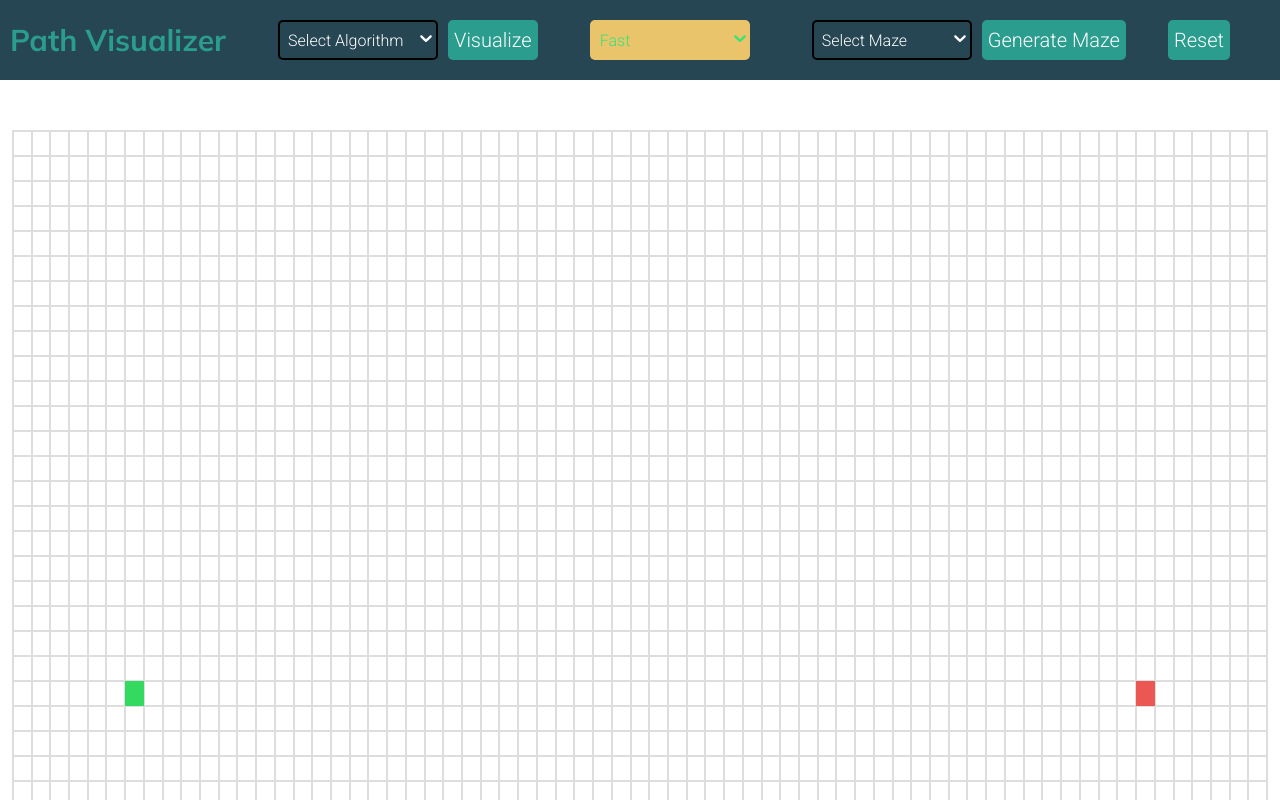
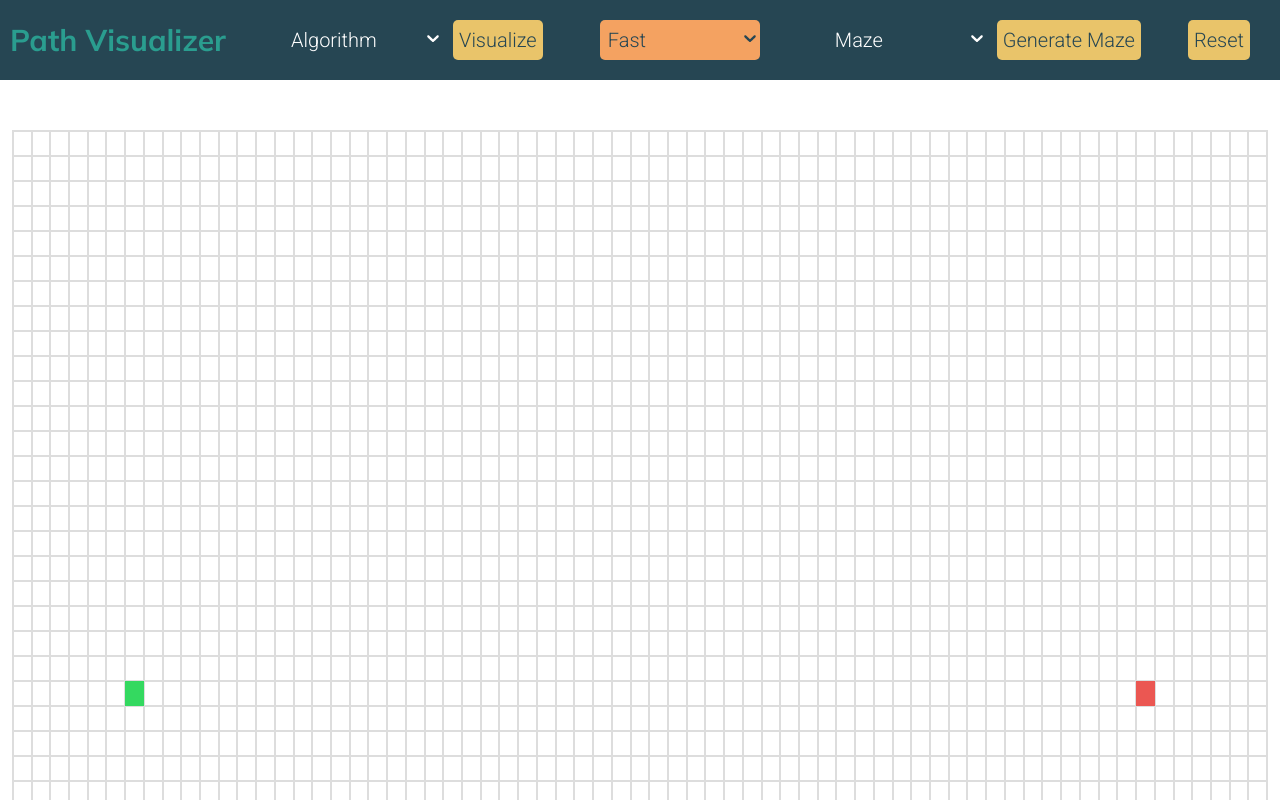
Before and after one commit to yesean/pathmazer, a React (Create React App) app: page / in a window 1280 px wide. Shown: the top 800 px of the page. Built offline with nearby package versions, Linux system fonts and the light colour scheme.

Commit message:
change color theme and generate grid instantly

```diff
--- a/src/components/Select.js
+++ b/src/components/Select.js
@@ -6,7 +6,7 @@ const Select = (props) => {
   const customSelectStyle = {
     menu: (provided, state) => ({
       ...provided,
-      backgroundColor: 'black',
+      backgroundColor: 'rgb(244, 162, 97)',
       border: 'none',
       width: '160px',
       margin: '0px',
@@ -21,59 +21,58 @@ const Select = (props) => {
     }),
     control: (provided, state) => ({
       ...provided,
-      color: state.hasValue || state.menuIsOpen ? '#36e379' : 'white',
+      color: state.hasValue || state.menuIsOpen ? 'rgb(38, 70, 83)' : 'white',
       backgroundColor:
         state.hasValue || state.menuIsOpen
-          ? 'rgb(233, 196, 106)'
+          ? 'rgb(244, 162, 97)'
           : 'transparent',
       '&:hover': {
-        color: '#36e379',
-        backgroundColor: 'black',
+        backgroundColor: 'rgb(244, 162, 97)',
+        color: 'rgb(38, 70, 83)',
         border: 'none',
       },
       height: '100%',
       userSelect: 'none',
-      border: state.hasValue || state.menuIsOpen ? 'none' : '2px solid black',
+      border: 'none',
       boxShadow: 'none',
       cursor: 'pointer',
       width: '160px',
       borderRadius: state.menuIsOpen ? '5px 5px 0px 0px' : '5px',
+      fontFamily: 'Roboto, sans-serif',
       fontWeight: 300,
-      fontFamily: 'Roboto, sans-serif',
+      fontSize: '20px',
     }),
     dropdownIndicator: (provided, state) => ({}),
     indicatorSeparator: (provided) => ({}),
     placeholder: (provided, state) => ({}),
     option: (provided, state) => ({
       ...provided,
-      color: 'white',
-      backgroundColor: 'black',
+      color: 'rgb(38, 70, 83)',
+      backgroundColor: 'rgb(244, 162, 97)',
       '&:hover': {
-        color: '#36e379',
-        backgroundColor: 'black',
+        color: 'white',
+        backgroundColor: 'rgb(42, 157, 143)',
       },
       cursor: 'pointer',
+      fontFamily: 'Roboto, sans-serif',
+      fontWeight: 300,
     }),
-    // singleValue: (provided) => ({
-    //   // ...provided,
-    //   // margin: 'auto',
-    // }),
-    singleValue: (provided) => {
-      delete provided['color'];
-      provided = {
-        ...provided,
-        whiteSpace: 'nowrap',
-        overflow: 'hidden',
-        textOverflow: 'ellipsis',
-        paddingRight: '4px',
-        boxSizing: 'border-box',
-      };
-      return provided;
-    },
+    singleValue: (provided) => ({
+      whiteSpace: 'nowrap',
+      overflow: 'hidden',
+      textOverflow: 'ellipsis',
+      paddingRight: '4px',
+      boxSizing: 'border-box',
+      maxWidth: '100%',
+      width: '100%',
+    }),
     valueContainer: (provided) => ({
       ...provided,
       display: 'flex',
-      alignItems: 'flexEnd',
+      flexDirection: 'column',
+      justifyContent: 'center',
+      alignItems: 'flex-start',
+      height: '100%',
     }),
   };
 
--- a/src/components/TopBar.js
+++ b/src/components/TopBar.js
@@ -18,7 +18,7 @@ const TopBar = (props) => {
       );
       console.log('animating finished:', isAnimating);
       props.setIsAnimating(isAnimating);
-      props.setIsAnimatingFinished(isAnimating);
+      props.setIsAnimatingFinished(!isAnimating);
     }
   };
 
@@ -52,7 +52,7 @@ const TopBar = (props) => {
     dfs: 'DFS',
     bfs: 'BFS',
   };
-  const algorithmsPlaceholder = 'Select Algorithm';
+  const algorithmsPlaceholder = 'Algorithm';
 
   const mazesMap = {
     random: 'Random',
@@ -61,14 +61,14 @@ const TopBar = (props) => {
     kruskal: 'Kruskal',
     prim: 'Prim',
   };
-  const mazePlaceholder = 'Select Maze';
+  const mazePlaceholder = 'Maze';
 
   const speedMap = {
     slow: 'Slow',
     medium: 'Medium',
     fast: 'Fast',
   };
-  const speedPlaceholder = 'Select Speed';
+  const speedPlaceholder = 'Speed';
 
   return (
     <div className='topBar'>
--- a/src/services/Maze.js
+++ b/src/services/Maze.js
@@ -16,7 +16,7 @@ const generateMaze = async (maze, squareRefs, resetGrid, speed) => {
       delay = 50;
       break;
     case 'fast':
-      delay = 0;
+      delay = 1;
       break;
     default:
   }
@@ -40,7 +40,8 @@ const changeSquare = (squareRefs, square, squareType) => {
   squareRefs[square].current.className = squareType;
 };
 
-const wait = (ms) => new Promise((resolve) => setTimeout(resolve, ms));
+const wait = (ms) =>
+  ms ? new Promise((resolve) => setTimeout(resolve, ms)) : ms;
 
 const drawRow = async (squareRefs, delay, row, colRange) => {
   for (let i = colRange[0]; i <= colRange[1]; i++) {
@@ -71,16 +72,16 @@ const drawMazeBorder = async (squareRefs, delay) => {
   ]);
 };
 
-const generateWallGrid = async (squareRefs, delay) => {
+const generateWallGrid = async (squareRefs) => {
   return await (async () => {
     for (let i = 0; i < Grid.WIDTH; i += 2) {
-      drawCol(squareRefs, delay, i, [0, Grid.HEIGHT - 1]);
+      drawCol(squareRefs, 0, i, [0, Grid.HEIGHT - 1]);
     }
     for (let i = 0; i < Grid.HEIGHT; i += 2) {
       if (i === Grid.HEIGHT - 1) {
-        return await drawRow(squareRefs, delay, i, [0, Grid.WIDTH - 1]);
+        return await drawRow(squareRefs, 0, i, [0, Grid.WIDTH - 1]);
       }
-      drawRow(squareRefs, delay, i, [0, Grid.WIDTH - 1]);
+      drawRow(squareRefs, 0, i, [0, Grid.WIDTH - 1]);
     }
   })();
 };
@@ -248,7 +249,6 @@ const divide = async (squareRefs, delay, rowRange, colRange) => {
       const randomRowHole = getRandomElement(possibleRowHoles);
       const randomHole = randomRowHole * Grid.WIDTH + randomCol;
       await changeSquare(squareRefs, randomHole, Grid.DEFAULT_SQ);
-      await wait(delay);
       await divide(squareRefs, delay, rowRange, [colRange[0], randomCol]);
       await divide(squareRefs, delay, rowRange, [randomCol, colRange[1]]);
     }
--- a/src/styles/TopBar.css
+++ b/src/styles/TopBar.css
@@ -21,6 +21,7 @@
 .algorithmForm,
 .mazeForm {
   display: inline-flex;
+  justify-content: space-between;
   align-items: center;
   flex-wrap: wrap;
 }
@@ -28,14 +29,13 @@
 .title,
 .topBarButton,
 .topBarButtonWhileAnimating {
-  border: 0px solid black;
+  border: 0px;
   margin: 20px 0px;
   margin-top: 20px;
   margin-bottom: 20px;
   height: 40px;
-  font-size: 16px;
-  color: rgb(250, 243, 221);
   font-family: 'Roboto', sans-serif;
+  font-size: 20px;
   user-select: none;
   white-space: nowrap;
   border-radius: 5px;
@@ -49,14 +49,23 @@
   font-size: 30px;
   font-weight: 1000;
   color: rgb(42, 157, 143);
+  background-color: transparent;
   margin: 0px;
   margin-left: 10px;
 }
 
+.topBarButton {
+  font-weight: 350;
+  font-size: 20px;
+  color: rgb(38, 70, 83);
+  /* background-color: rgb(244, 162, 97); */
+  background-color: rgb(233, 196, 106);
+}
+
 .topBarButton:hover {
   cursor: pointer;
-  color: #36e379;
-  background-color: black;
+  color: white;
+  background-color: rgb(42, 157, 143);
 }
 
 .topBarButton:focus,
@@ -64,17 +73,16 @@
   outline: none;
 }
 
-.topBarButtonWhileAnimating {
-  background-color: rgb(255, 166, 158);
+.resetButton {
+  margin-right: 30px;
 }
 
-.resetButton {
-  margin-right: 50px;
+.resetButton:hover {
+  background-color: rgb(231, 111, 81);
 }
 
-.topBarButton {
-  font-weight: 350;
-  font-size: 20px;
-  background-color: rgb(42, 157, 143);
-  color: white;
+.topBarButtonWhileAnimating,
+.topBarButtonWhileAnimating:hover {
+  background-color: rgb(255, 166, 158);
+  color: rgb(38, 70, 83);
 }
```
